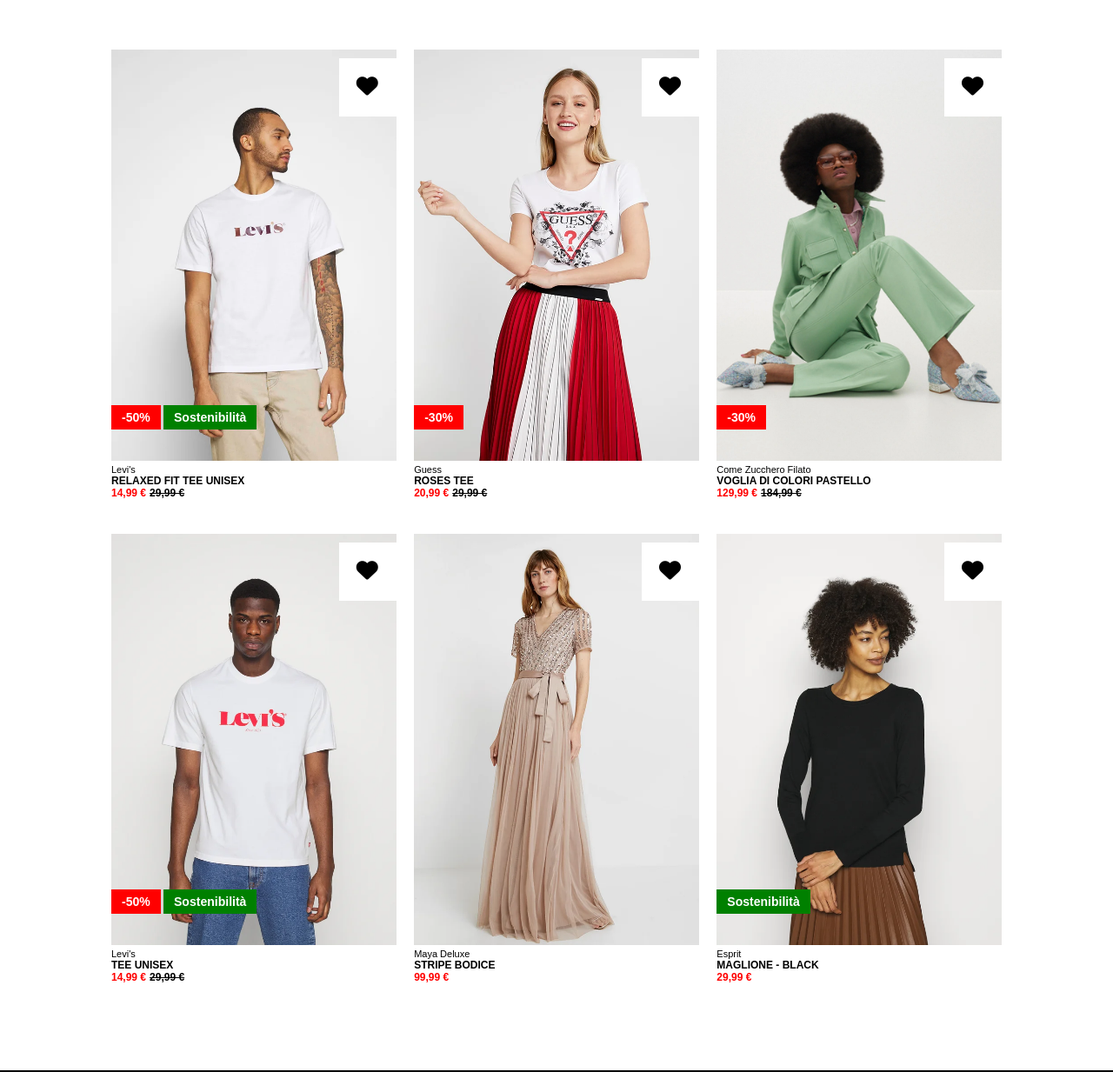
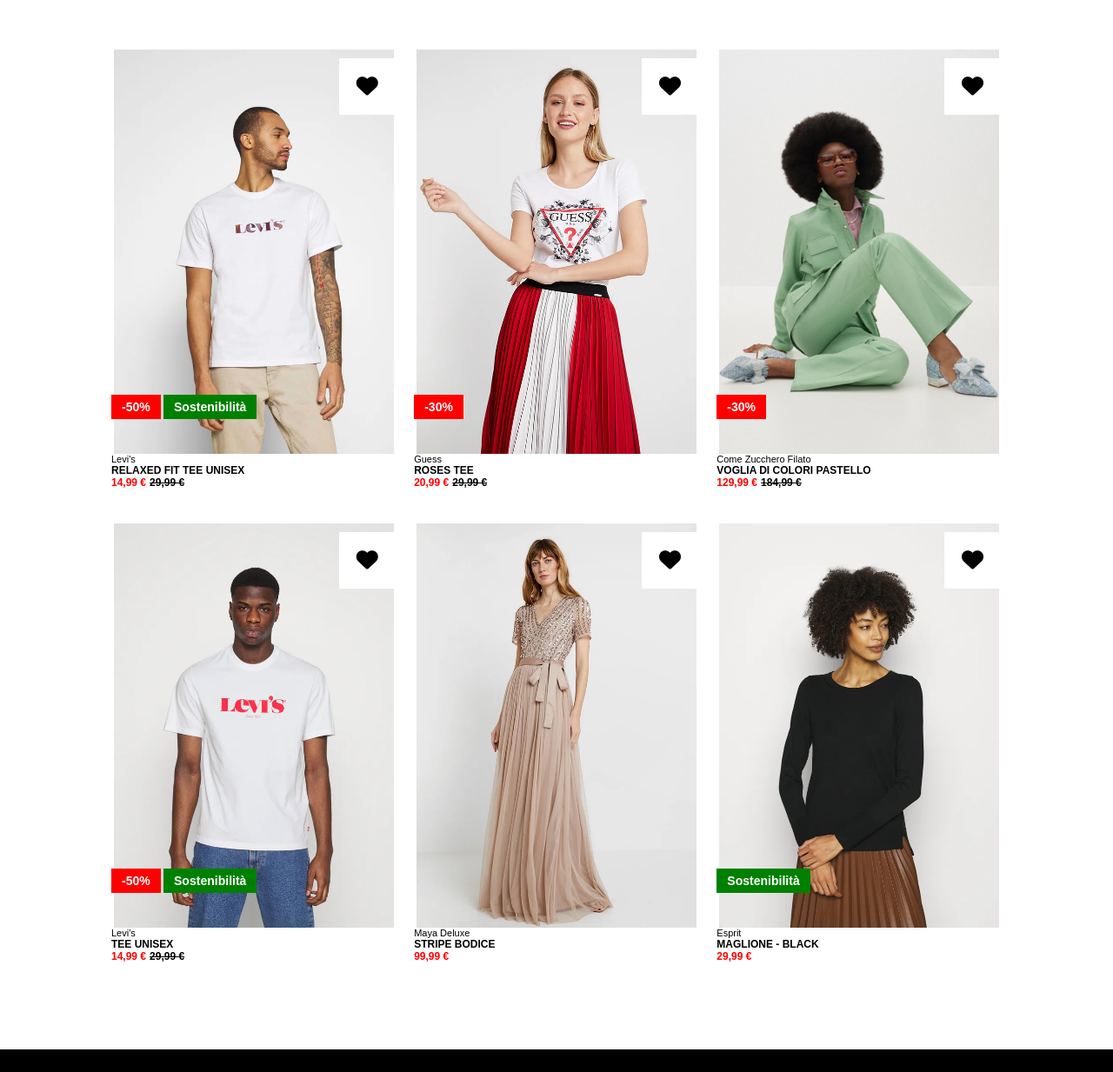
Before and after one commit to MegaEmme/html-css-boolando, a plain HTML site: page index.html in a window 1280 px wide. Shown: the part 67-1300 px from the top of the page at 87% size. Drawn offline with Linux system fonts and the light colour scheme.

Commit message:
feat: background image

```diff
--- a/css/style.css
+++ b/css/style.css
@@ -69,6 +69,38 @@ nav{
     position: relative;
     width: 32%;
     padding-bottom: 40px;
+
+}
+
+.background-image{
+    background-position: center;
+    background-size: contain;
+    background-repeat: no-repeat;
+    height: 465px;
+}
+
+.top_card{
+    width: 100%;
+}
+
+.img1{
+    background-image: url(../img/1.webp);
+}
+
+.img2{
+    background-image: url(../img/2.webp);
+}
+.img3{
+    background-image: url(../img/3.webp);
+}
+.img4{
+    background-image: url(../img/4.webp);
+}
+.img5{
+    background-image: url(../img/5.webp);
+}
+.img6{
+    background-image: url(../img/6.webp);
 }
 
 img{
@@ -113,6 +145,7 @@ h2{
     right: 0;
 }
 
+
 .heart > i{
     font-size: 25px;
     padding: 30%;
--- a/index.html
+++ b/index.html
@@ -62,10 +62,10 @@
         <div class="grid">
 
             <div class="element">
-
+                <div class="img1 background-image"></div>
                 <div class="top_card">
 
-                    <img src="img/1.webp" alt="img_1">
+                    <!-- <img src="img/1.webp" alt="img_1"> -->
 
                 </div>
 
@@ -117,10 +117,11 @@
 
 
             <div class="element">
+                <div class="img2 background-image"></div>
 
                 <div class="top_card">
 
-                    <img src="img/2.webp" alt="img_1">
+                    <!-- <img src="img/2.webp" alt="img_1"> -->
 
                 </div>
 
@@ -165,10 +166,11 @@
 
 
             <div class="element">
+                <div class="img3 background-image"></div>
 
                 <div class="top_card">
 
-                    <img src="img/3.webp" alt="img_1">
+                    <!-- <img src="img/3.webp" alt="img_1"> -->
 
                 </div>
 
@@ -214,10 +216,11 @@
 
 
             <div class="element">
+                <div class="img4 background-image"></div>
 
                 <div class="top_card">
 
-                    <img src="img/4.webp" alt="img_1">
+                    <!-- <img src="img/4.webp" alt="img_1"> -->
 
                 </div>
 
@@ -269,10 +272,11 @@
 
 
             <div class="element">
+                <div class="img5 background-image"></div>
 
                 <div class="top_card">
 
-                    <img src="img/5.webp" alt="img_1">
+                    <!-- <img src="img/5.webp" alt="img_1"> -->
 
                 </div>
 
@@ -305,10 +309,11 @@
 
 
             <div class="element">
+                <div class="img6 background-image"></div>
 
                 <div class="top_card">
 
-                    <img src="img/6.webp" alt="img_1">
+                    <!-- <img src="img/6.webp" alt="img_1"> -->
 
                 </div>
 
```
